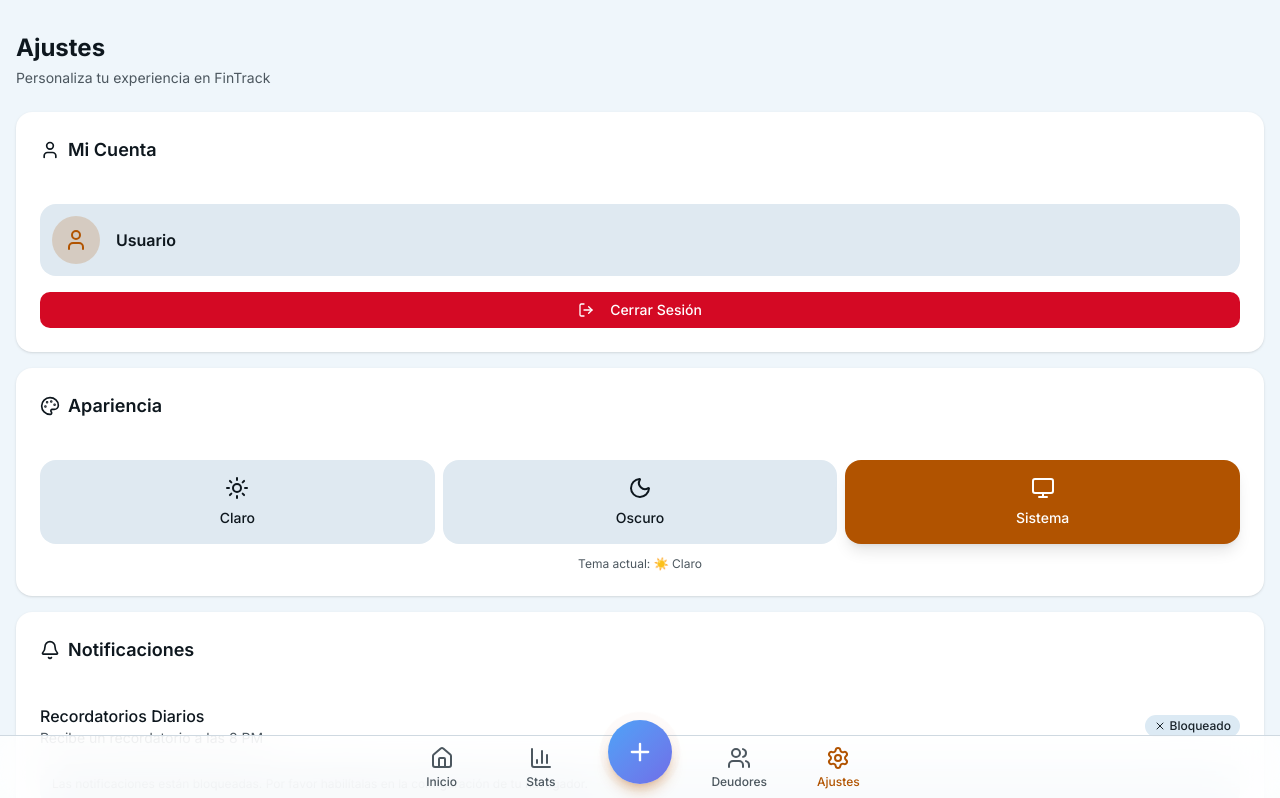
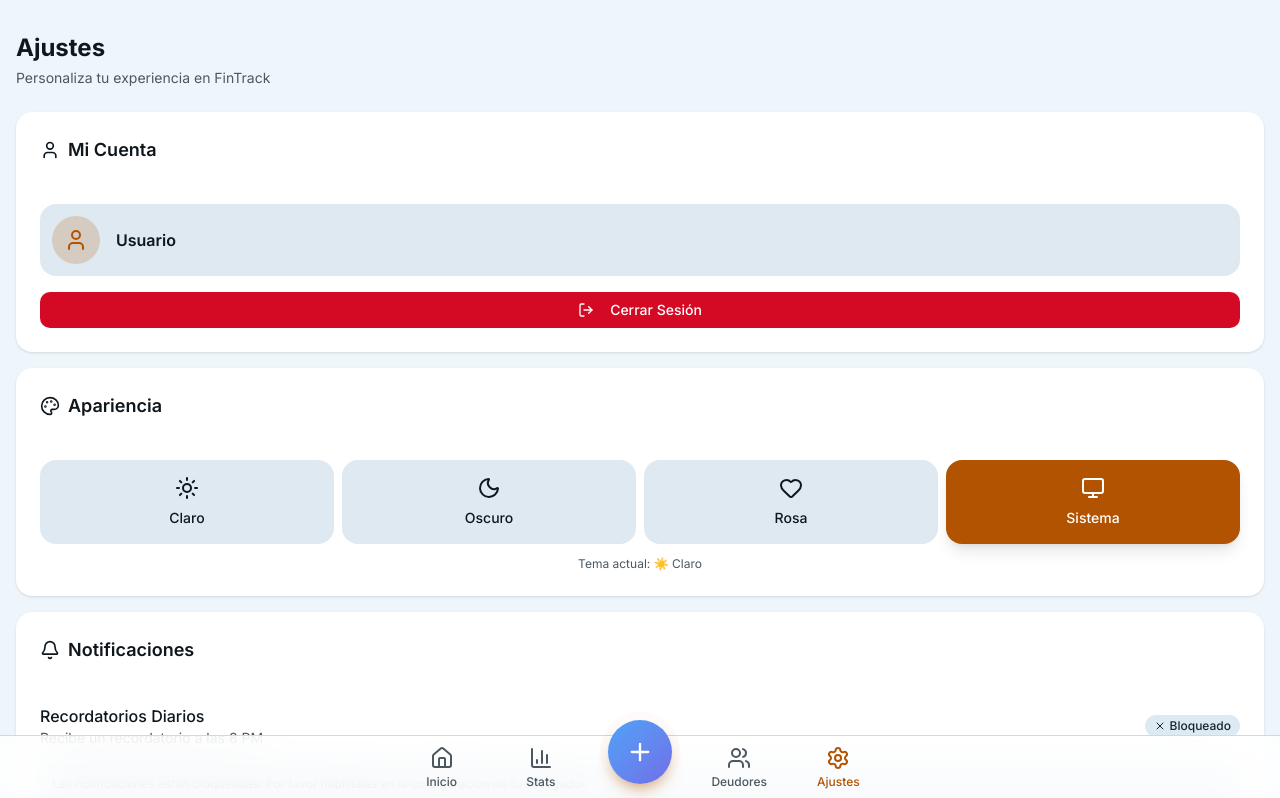
Before and after one commit to fercho159-aq/Cartera-fernando, a Next.js app: page /settings in a window 1280 px wide. Shown: the top 798 px of the page. Built offline with nearby package versions, Linux system fonts and the light colour scheme; no server answers.

Commit message:
feat: agregar tema Rosa (girly) con tonos femeninos

```diff
--- a/src/app/globals.css
+++ b/src/app/globals.css
@@ -125,6 +125,43 @@
   --expense: oklch(0.63 0.24 25.3);
 }
 
+/* Tema Girly - Rosa y Lavanda */
+.girly {
+  --background: oklch(0.97 0.02 340);
+  --foreground: oklch(0.25 0.03 340);
+  --card: oklch(0.99 0.01 340);
+  --card-foreground: oklch(0.25 0.03 340);
+  --popover: oklch(0.99 0.01 340);
+  --popover-foreground: oklch(0.25 0.03 340);
+  --primary: oklch(0.65 0.2 350);
+  --primary-foreground: oklch(0.99 0.01 340);
+  --secondary: oklch(0.92 0.04 300);
+  --secondary-foreground: oklch(0.30 0.03 300);
+  --muted: oklch(0.93 0.03 340);
+  --muted-foreground: oklch(0.50 0.04 340);
+  --accent: oklch(0.88 0.06 320);
+  --accent-foreground: oklch(0.25 0.03 320);
+  --destructive: oklch(0.60 0.22 25);
+  --border: oklch(0.88 0.04 340);
+  --input: oklch(0.90 0.03 340);
+  --ring: oklch(0.65 0.2 350);
+  --chart-1: oklch(0.70 0.18 142);
+  --chart-2: oklch(0.65 0.2 350);
+  --chart-3: oklch(0.70 0.15 300);
+  --chart-4: oklch(0.65 0.12 30);
+  --chart-5: oklch(0.60 0.15 200);
+  --sidebar: oklch(0.95 0.025 340);
+  --sidebar-foreground: oklch(0.25 0.03 340);
+  --sidebar-primary: oklch(0.65 0.2 350);
+  --sidebar-primary-foreground: oklch(0.99 0.01 340);
+  --sidebar-accent: oklch(0.90 0.04 320);
+  --sidebar-accent-foreground: oklch(0.25 0.03 320);
+  --sidebar-border: oklch(0.88 0.04 340);
+  --sidebar-ring: oklch(0.65 0.2 350);
+  --income: oklch(0.70 0.18 142);
+  --expense: oklch(0.65 0.2 350);
+}
+
 @layer base {
   * {
     @apply border-border outline-ring/50;
--- a/src/app/layout.tsx
+++ b/src/app/layout.tsx
@@ -49,10 +49,12 @@ export default function RootLayout({
               (function() {
                 try {
                   var theme = localStorage.getItem('theme');
-                  if (theme === 'dark' || (!theme && window.matchMedia('(prefers-color-scheme: dark)').matches)) {
+                  if (theme === 'dark') {
                     document.documentElement.classList.add('dark');
                   } else if (theme === 'light') {
                     document.documentElement.classList.add('light');
+                  } else if (theme === 'girly') {
+                    document.documentElement.classList.add('girly');
                   } else {
                     var systemTheme = window.matchMedia('(prefers-color-scheme: dark)').matches ? 'dark' : 'light';
                     document.documentElement.classList.add(systemTheme);
--- a/src/app/settings/page.tsx
+++ b/src/app/settings/page.tsx
@@ -13,6 +13,7 @@ import {
     Moon,
     Sun,
     Monitor,
+    Heart,
     ChevronRight,
     Check,
     X,
@@ -87,6 +88,7 @@ export default function SettingsPage() {
     const themeOptions = [
         { value: "light" as const, label: "Claro", icon: Sun },
         { value: "dark" as const, label: "Oscuro", icon: Moon },
+        { value: "girly" as const, label: "Rosa", icon: Heart },
         { value: "system" as const, label: "Sistema", icon: Monitor },
     ];
 
@@ -153,7 +155,7 @@ export default function SettingsPage() {
                         </CardTitle>
                     </CardHeader>
                     <CardContent>
-                        <div className="grid grid-cols-3 gap-2">
+                        <div className="grid grid-cols-4 gap-2">
                             {themeOptions.map((option) => {
                                 const isActive = theme === option.value;
                                 const Icon = option.icon;
@@ -175,7 +177,7 @@ export default function SettingsPage() {
                             })}
                         </div>
                         <p className="text-xs text-muted-foreground mt-3 text-center">
-                            Tema actual: {resolvedTheme === "dark" ? "🌙 Oscuro" : "☀️ Claro"}
+                            Tema actual: {resolvedTheme === "dark" ? "🌙 Oscuro" : resolvedTheme === "girly" ? "💖 Rosa" : "☀️ Claro"}
                         </p>
                     </CardContent>
                 </Card>
--- a/src/components/theme-provider.tsx
+++ b/src/components/theme-provider.tsx
@@ -2,19 +2,19 @@
 
 import { createContext, useContext, useEffect, useState, ReactNode } from "react";
 
-type Theme = "dark" | "light" | "system";
+type Theme = "dark" | "light" | "girly" | "system";
 
 interface ThemeContextType {
   theme: Theme;
   setTheme: (theme: Theme) => void;
-  resolvedTheme: "dark" | "light";
+  resolvedTheme: "dark" | "light" | "girly";
 }
 
 const ThemeContext = createContext<ThemeContextType | undefined>(undefined);
 
 export function ThemeProvider({ children }: { children: ReactNode }) {
   const [theme, setThemeState] = useState<Theme>("system");
-  const [resolvedTheme, setResolvedTheme] = useState<"dark" | "light">("dark");
+  const [resolvedTheme, setResolvedTheme] = useState<"dark" | "light" | "girly">("dark");
 
   useEffect(() => {
     const stored = localStorage.getItem("theme") as Theme | null;
@@ -28,11 +28,11 @@ export function ThemeProvider({ children }: { children: ReactNode }) {
 
     if (theme === "system") {
       const systemTheme = window.matchMedia("(prefers-color-scheme: dark)").matches ? "dark" : "light";
-      root.classList.remove("dark", "light");
+      root.classList.remove("dark", "light", "girly");
       root.classList.add(systemTheme);
       setResolvedTheme(systemTheme);
     } else {
-      root.classList.remove("dark", "light");
+      root.classList.remove("dark", "light", "girly");
       root.classList.add(theme);
       setResolvedTheme(theme);
     }
@@ -43,7 +43,7 @@ export function ThemeProvider({ children }: { children: ReactNode }) {
       const mediaQuery = window.matchMedia("(prefers-color-scheme: dark)");
       const handleChange = (e: MediaQueryListEvent) => {
         const newTheme = e.matches ? "dark" : "light";
-        document.documentElement.classList.remove("dark", "light");
+        document.documentElement.classList.remove("dark", "light", "girly");
         document.documentElement.classList.add(newTheme);
         setResolvedTheme(newTheme);
       };
```
